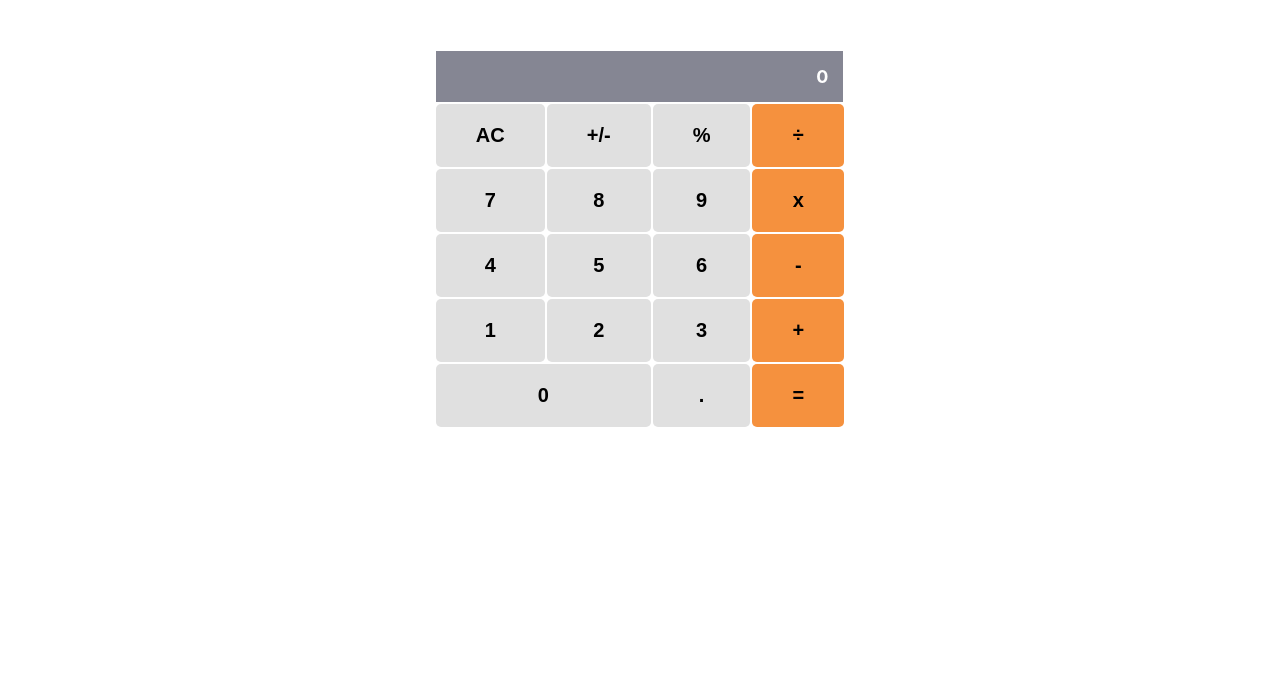
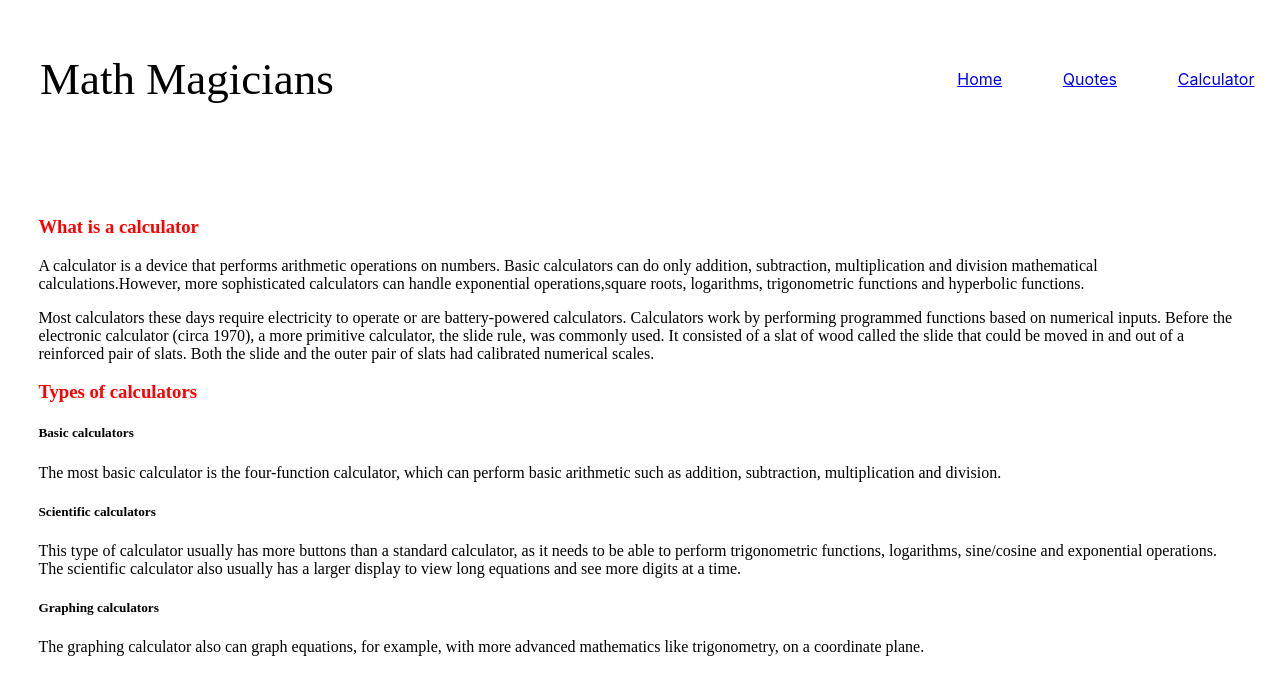
Before and after one commit to Suzi216/math-magicians, a React (Create React App) app: page / in a window 1280 px wide. Shown: the top 694 px of the page. Built offline with nearby package versions, Linux system fonts and the light colour scheme.

Commit message:
Adding the router for the navbar

```diff
--- a/package.json
+++ b/package.json
@@ -9,6 +9,7 @@
     "big.js": "^6.2.1",
     "react": "^18.2.0",
     "react-dom": "^18.2.0",
+    "react-router-dom": "^6.4.0",
     "react-scripts": "5.0.1",
     "web-vitals": "^2.1.4"
   },
--- a/src/App.css
+++ b/src/App.css
@@ -2,8 +2,6 @@ table {
   margin-left: auto;
   margin-right: auto;
   margin-top: 50px;
-  /* border-spacing: 0; */
-  /* border-collapse: collapse; */
 }
 
 .result {
--- a/src/App.js
+++ b/src/App.js
@@ -1,11 +1,20 @@
 import React from 'react';
 import './App.css';
+import { Route, Routes } from 'react-router-dom';
 import Calculator from './components/Calculator';
+import Home from './components/Home';
+import Quotes from './components/Quotes';
+import Navbar from './components/Navbar';
 
 const App = () => (
-  <div>
-    <Calculator />
-  </div>
+  <>
+    <Navbar />
+    <Routes>
+      <Route path="/calculator" element={<Calculator />} />
+      <Route path="/quotes" element={<Quotes />} />
+      <Route path="/" element={<Home />} />
+    </Routes>
+  </>
 );
 
 export default App;
--- a/src/components/Calculator.js
+++ b/src/components/Calculator.js
@@ -12,6 +12,7 @@ const Calculator = () => {
     const item = calculate(items, data);
     setStates(item);
   };
+
   const { total, next, operation } = items;
   return (
     <div className="container">
--- /dev/null
+++ b/src/components/Home.js
@@ -0,0 +1,45 @@
+import React from 'react';
+import '../styles/home.css';
+
+const Home = () => (
+  <div className="home-container">
+    <h3>What is a calculator</h3>
+    <p>
+      {' '}
+      A calculator is a device that performs arithmetic operations on numbers.
+      Basic calculators can do only addition, subtraction, multiplication
+      and division mathematical calculations.However, more sophisticated
+      calculators can handle exponential operations,square roots, logarithms,
+      trigonometric functions and hyperbolic functions.
+    </p>
+    <p>
+      Most calculators these days require electricity to operate or are
+      battery-powered calculators. Calculators work by performing programmed
+      functions based on numerical inputs. Before the electronic calculator
+      (circa 1970), a more primitive calculator, the slide rule,
+      was commonly used. It consisted of a slat of wood called the slide that
+      could be moved in and out of a reinforced pair of slats. Both the slide and
+      the outer pair of slats had calibrated numerical scales.
+    </p>
+    <h3>Types of calculators</h3>
+    <h5>Basic calculators</h5>
+    <p>
+      The most basic calculator is the four-function calculator, which can perform
+      basic arithmetic such as addition, subtraction, multiplication and division.
+    </p>
+    <h5>Scientific calculators</h5>
+    <p>
+      This type of calculator usually has more buttons than a standard calculator,
+      as it needs to be able to perform trigonometric functions, logarithms,
+      sine/cosine and exponential operations. The scientific calculator also
+      usually has a larger display to view long equations and see more digits
+      at a time.
+    </p>
+    <h5>Graphing calculators</h5>
+    <p>
+      The graphing calculator also can graph equations, for example,
+      with more advanced mathematics like trigonometry, on a coordinate plane.
+    </p>
+  </div>
+);
+export default Home;
--- /dev/null
+++ b/src/components/Navbar.js
@@ -0,0 +1,32 @@
+import React from 'react';
+import { NavLink } from 'react-router-dom';
+import '../styles/navbar.css';
+
+const Navbar = () => {
+  const links = [
+    {
+      id: 1,
+      path: '/',
+      text: 'Home',
+    },
+    {
+      id: 2,
+      path: '/quotes',
+      text: 'Quotes',
+    },
+    {
+      id: 3,
+      path: '/calculator',
+      text: 'Calculator',
+    },
+  ];
+  return (
+    <nav>
+      <ul className="navBar">
+        <h1>Math Magicians</h1>
+        {links.map((link) => <li key={link.id}><NavLink to={link.path}>{link.text}</NavLink></li>)}
+      </ul>
+    </nav>
+  );
+};
+export default Navbar;
--- /dev/null
+++ b/src/components/Quotes.js
@@ -0,0 +1,6 @@
+import React from 'react';
+
+const Quotes = () => (
+  <div>hello from QUOTE page</div>
+);
+export default Quotes;
--- a/src/index.js
+++ b/src/index.js
@@ -1,11 +1,14 @@
 import React from 'react';
 import ReactDOM from 'react-dom/client';
 import './index.css';
+import { BrowserRouter as Router } from 'react-router-dom';
 import App from './App';
 
 const root = ReactDOM.createRoot(document.getElementById('root'));
 root.render(
   <React.StrictMode>
-    <App />
+    <Router>
+      <App />
+    </Router>
   </React.StrictMode>,
 );
--- /dev/null
+++ b/src/styles/home.css
@@ -0,0 +1,13 @@
+.home-container{
+  padding: 3%;
+}
+h5{
+  font-family: serif;
+}
+h3{
+  font-family: serif;
+  color: red;
+}
+p{
+  font-family: serif;
+}
--- /dev/null
+++ b/src/styles/navbar.css
@@ -0,0 +1,17 @@
+/* style for website */
+.navBar{
+  display: flex;
+  justify-content:flex-end;
+  flex-direction: row;
+  grid-gap: 5%;
+  list-style: none;
+  padding-right: 2%;
+  align-content: center;
+  align-items: center;
+}
+h1{
+  font-family: serif;
+  font-size: 45px;
+  font-weight: 500;
+  flex-grow: 3;
+}
```
Also changed, not shown: .eslintrc.json, 1 other file (tests, documents, lock files or other folders).
